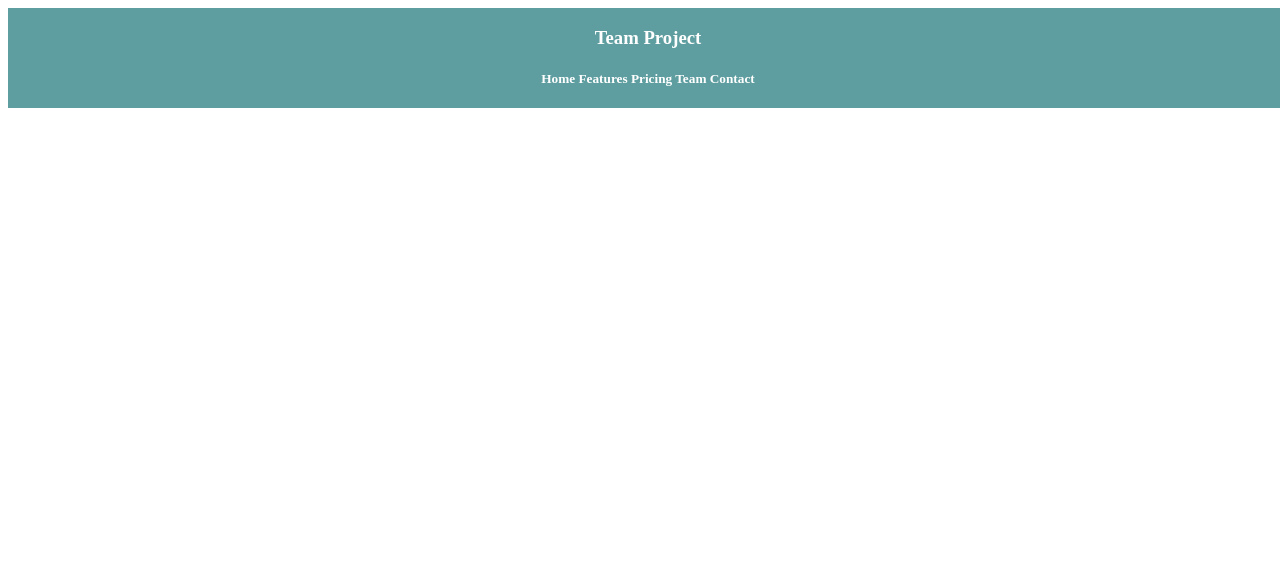
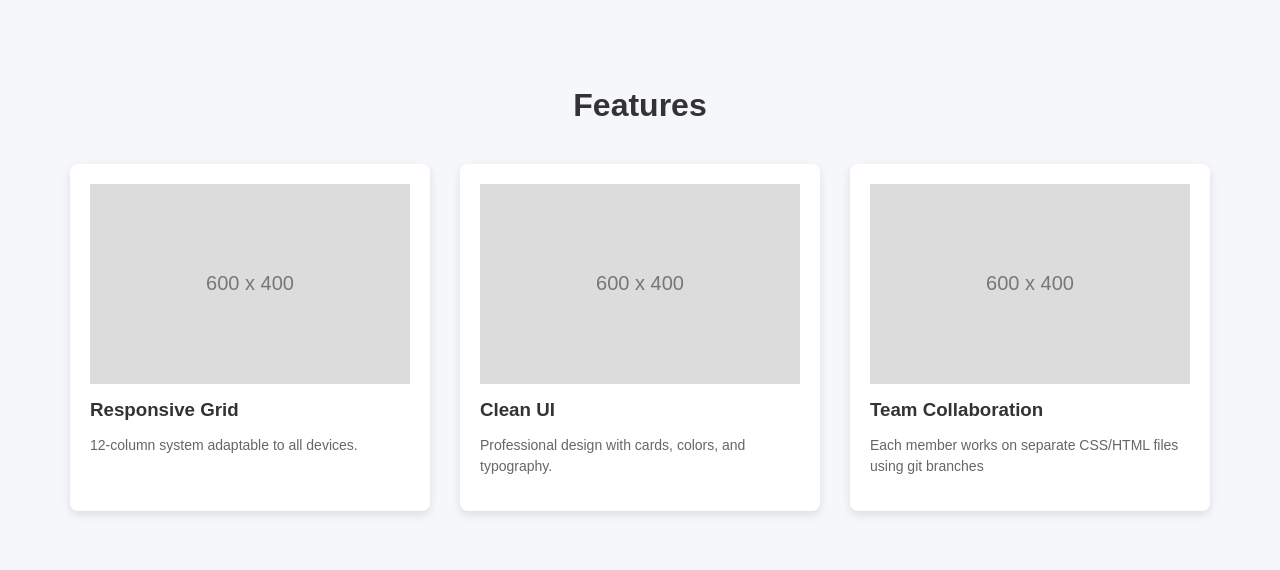
Before and after one commit to NielCarangan27/BSIT-2E-G2-GROUP5-Activities, a PHP site: page /activityhtml/index.html in a window 1280 px wide. Shown: the top 570 px of the page. Run offline with PHP 8.4, Linux system fonts and the light colour scheme.

Commit message:
Replace activityhtml folder with updated version for new activity

```diff
--- a/activityhtml/index.html
+++ b/activityhtml/index.html
@@ -1,21 +1,30 @@
 <!DOCTYPE html>
+<html lang="en">
 <head>
-    <link rel="stylesheet" href="style.css">
-    <style>
-        h3 {
-            color: white;
-            text-align: center;
-        }
-        h5 {
-            color: white;
-            text-align: center;
-        }
-    </style>
+  <meta charset="UTF-8">
+  <title>Features Section</title>
+  <link rel="stylesheet" href="style.css">
+</head>
 <body>
-    <header class="top1-rectangle">
-        <h3>Team Project</h3>
-        <h5>Home Features Pricing Team Contact</h5>
-    </header>
-</body>
 
-</head>
+  <section class="features">
+    <h2>Features</h2>
+
+    <div class="features-container">
+
+      <div class="feature-card">
+        <div class="image-placeholder">600 x 400</div>
+        <h3>Responsive Grid</h3>
+        <p>12-column system adaptable to all devices.</p>
+      </div>
+
+      <div class="feature-card">
+        <div class="image-placeholder">600 x 400</div>
+        <h3>Clean UI</h3>
+        <p>Professional design with cards, colors, and typography.</p>
+      </div>
+
+      <div class="feature-card">
+        <div class="image-placeholder">600 x 400</div>
+        <h3>Team Collaboration</h3>
+        <p>Each member works on separate CSS/HTML files using git branches</p>
--- a/activityhtml/style.css
+++ b/activityhtml/style.css
@@ -1,9 +1,55 @@
-.top1-rectangle {
-    width: 100%;
-    height: 100px;
-    background-color: cadetblue;
-    margin: 0;
-    padding: 0;
-    float: left;
-    position: fixed;
+body {
+  font-family: Arial, sans-serif;
+  margin: 0;
+  background-color: #f5f7fa;
 }
+
+.features {
+  padding: 60px 40px;
+  text-align: center;
+}
+
+.features h2 {
+  font-size: 32px;
+  margin-bottom: 40px;
+  color: #333;
+}
+
+.features-container {
+  display: flex;
+  gap: 30px;
+  justify-content: center;
+  flex-wrap: wrap;
+}
+
+.feature-card {
+  background-color: #ffffff;
+  width: 320px;
+  padding: 20px;
+  border-radius: 8px;
+  box-shadow: 0 4px 10px rgba(0,0,0,0.1);
+  text-align: left;
+}
+
+.image-placeholder {
+  width: 100%;
+  height: 200px;
+  background-color: #dcdcdc;
+  color: #777;
+  display: flex;
+  align-items: center;
+  justify-content: center;
+  font-size: 20px;
+  margin-bottom: 15px;
+}
+
+.feature-card h3 {
+  margin: 10px 0;
+  color: #333;
+}
+
+.feature-card p {
+  color: #666;
+  font-size: 14px;
+  line-height: 1.5;
+}
```
